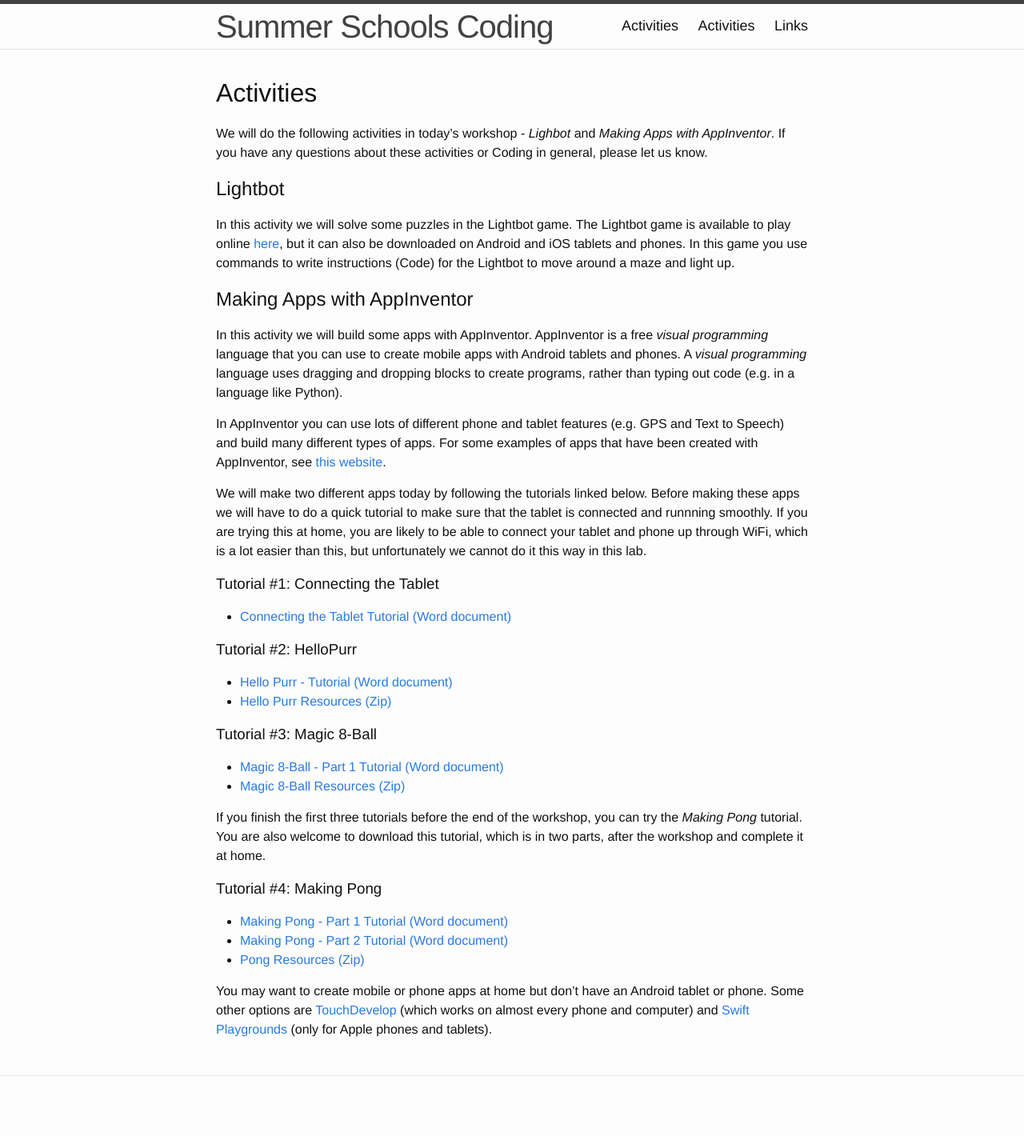
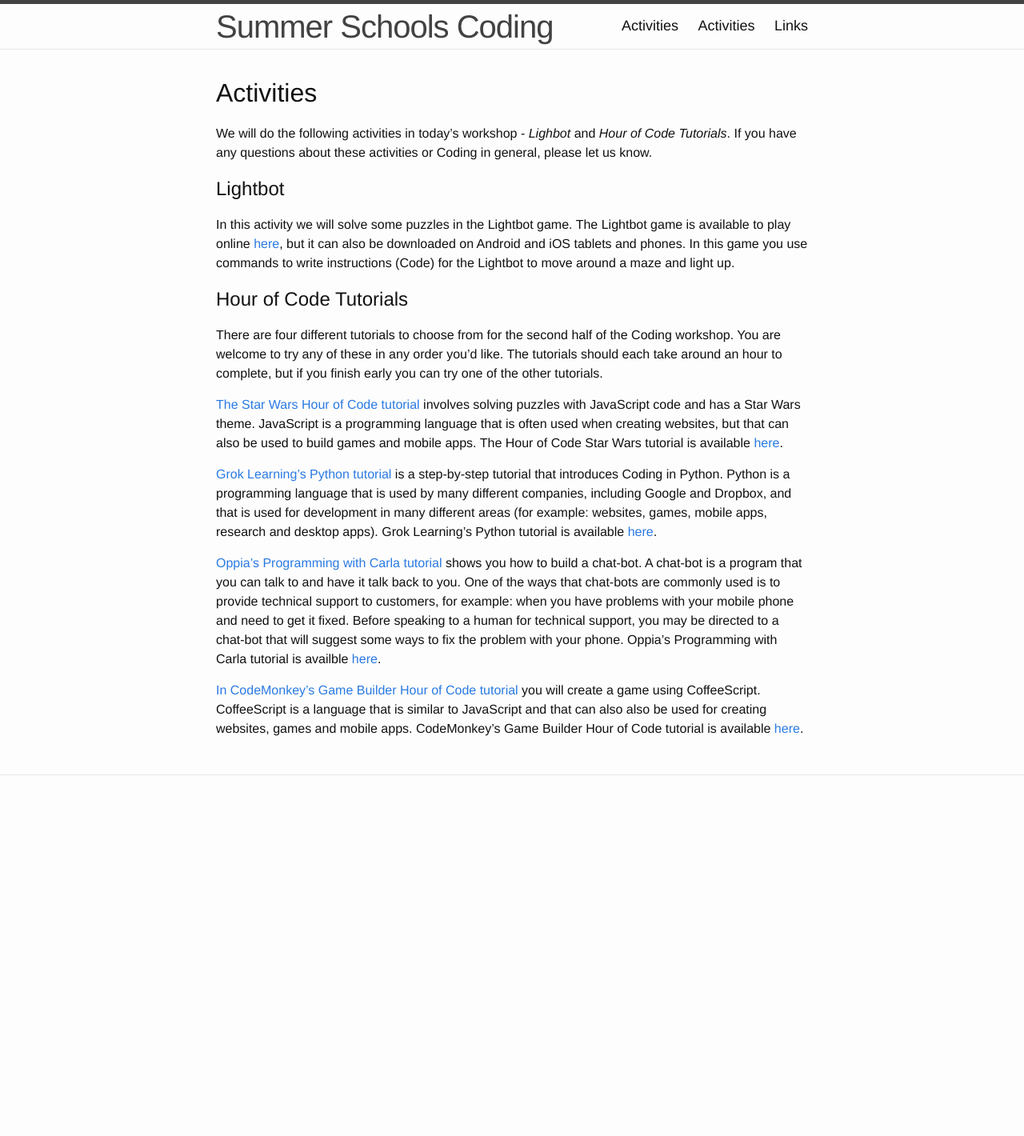
Before and after one commit to cs4s/ss-2016, a Jekyll site: the page built from index.md, in a window 1280 px wide. Shown: the whole page at 80% size. Built offline with Jekyll 4.4.1, drawn with Linux system fonts in a browser that asks for light colours; our own code applies the rules of GitHub Pages for plain Markdown files; after the commit the page ends 1044 px from its top, so only the background shows below that.

Commit message:
Changes content of home page. Removes AppInventor content and adds Hour of Code tutorials

```diff
--- a/index.md
+++ b/index.md
@@ -4,7 +4,7 @@ layout: default
 
 # Activities
 
-We will do the following activities in today's workshop - *Lighbot* and *Making Apps with AppInventor*.
+We will do the following activities in today's workshop - *Lighbot* and *Hour of Code Tutorials*.
 If you have any questions about these activities or Coding in general, please let us know.
 
 ## Lightbot
@@ -13,41 +13,27 @@ In this activity we will solve some puzzles in the Lightbot game.
 The Lightbot game is available to play online [here](https://lightbot.com/hocflash.html){:target="_blank"}, but it can also be downloaded on Android and iOS tablets and phones.
 In this game you use commands to write instructions (Code) for the Lightbot to move around a maze and light up.
 
-## Making Apps with AppInventor
+## Hour of Code Tutorials
 
-In this activity we will build some apps with AppInventor.
-AppInventor is a free *visual programming* language that you can use to create mobile apps with Android tablets and phones.
-A *visual programming* language uses dragging and dropping blocks to create programs, rather than typing out code (e.g. in a language like Python).
+There are four different tutorials to choose from for the second half of the Coding workshop.
+You are welcome to try any of these in any order you'd like.
+The tutorials should each take around an hour to complete, but if you finish early you can try one of the other tutorials.
 
-In AppInventor you can use lots of different phone and tablet features (e.g. GPS and Text to Speech) and build many different types of apps.
-For some examples of apps that have been created with AppInventor, see [this website](http://appinventor.mit.edu/explore/stories.html){:target="_blank"}.
+[The Star Wars Hour of Code tutorial](https://studio.code.org/s/starwars/stage/1/puzzle/1){:target="_blank"} involves solving puzzles with JavaScript code and has a Star Wars theme.
+JavaScript is a programming language that is often used when creating websites, but that can also be used to build games and mobile apps.
+The Hour of Code Star Wars tutorial is available [here](https://studio.code.org/s/starwars/stage/1/puzzle/1){:target="_blank"}.
 
-We will make two different apps today by following the tutorials linked below.
-Before making these apps we will have to do a quick tutorial to make sure that the tablet is connected and runnning smoothly.
-If you are trying this at home, you are likely to be able to connect your tablet and phone up through WiFi, which is a lot easier than this, but unfortunately we cannot do it this way in this lab.
+[Grok Learning's Python tutorial](https://groklearning.com/learn/intro-python-1/intro-to-programming/0/){:target="_blank"} is a step-by-step tutorial that introduces Coding in Python.
+Python is a programming language that is used by many different companies, including Google and Dropbox, and that is used for development in many different areas (for example: websites, games, mobile apps, research and desktop apps).
+Grok Learning's Python tutorial is available [here](https://groklearning.com/learn/intro-python-1/intro-to-programming/0/){:target="_blank"}.
 
-### Tutorial #1: Connecting the Tablet
+[Oppia's Programming with Carla tutorial](https://www.oppia.org/explore/m0LGDfsrWo4c?collection_id=inDXV0w8-p1C){:target="_blank"} shows you how to build a chat-bot.
+A chat-bot is a program that you can talk to and have it talk back to you.
+One of the ways that chat-bots are commonly used is to provide technical support to customers, for example: when you have problems with your mobile phone and need to get it fixed.
+Before speaking to a human for technical support, you may be directed to a chat-bot that will suggest some ways to fix the problem with your phone.
+Oppia's Programming with Carla tutorial is availble [here](https://www.oppia.org/explore/m0LGDfsrWo4c?collection_id=inDXV0w8-p1C){:target="_blank"}.
 
-- [Connecting the Tablet Tutorial (Word document)](connecting_activity.docx)
 
-### Tutorial #2: HelloPurr
-
-- [Hello Purr - Tutorial (Word document)](HelloPurr_activity.docx)
-- [Hello Purr Resources (Zip)](HelloPurr_resources.zip)
-
-### Tutorial #3: Magic 8-Ball
-
-- [Magic 8-Ball - Part 1 Tutorial (Word document)](8Ball_activity.docx)
-- [Magic 8-Ball Resources (Zip)](8Ball_resources.zip)
-
-If you finish the first three tutorials before the end of the workshop, you can try the *Making Pong* tutorial.
-You are also welcome to download this tutorial, which is in two parts, after the workshop and complete it at home.
-
-### Tutorial #4: Making Pong
-
-- [Making Pong - Part 1 Tutorial (Word document)](Pong_activity_part1.docx)
-- [Making Pong - Part 2 Tutorial (Word document)](Pong_activity_part2.docx)
-- [Pong Resources (Zip)](Pong_resources.zip)
-
-You may want to create mobile or phone apps at home but don't have an Android tablet or phone.
-Some other options are [TouchDevelop](https://www.touchdevelop.com/){:target="_blank"} (which works on almost every phone and computer) and [Swift Playgrounds](http://www.apple.com/au/swift/playgrounds/){:target="_blank"} (only for Apple phones and tablets).
+[In CodeMonkey's Game Builder Hour of Code tutorial](https://www.playcodemonkey.com/courses/hour-of-code#1){:target="_blank"} you will create a game using CoffeeScript.
+CoffeeScript is a language that is similar to JavaScript and that can also also be used for creating websites, games and mobile apps.
+CodeMonkey's Game Builder Hour of Code tutorial is available [here](https://www.playcodemonkey.com/courses/hour-of-code#1){:target="_blank"}.
```
